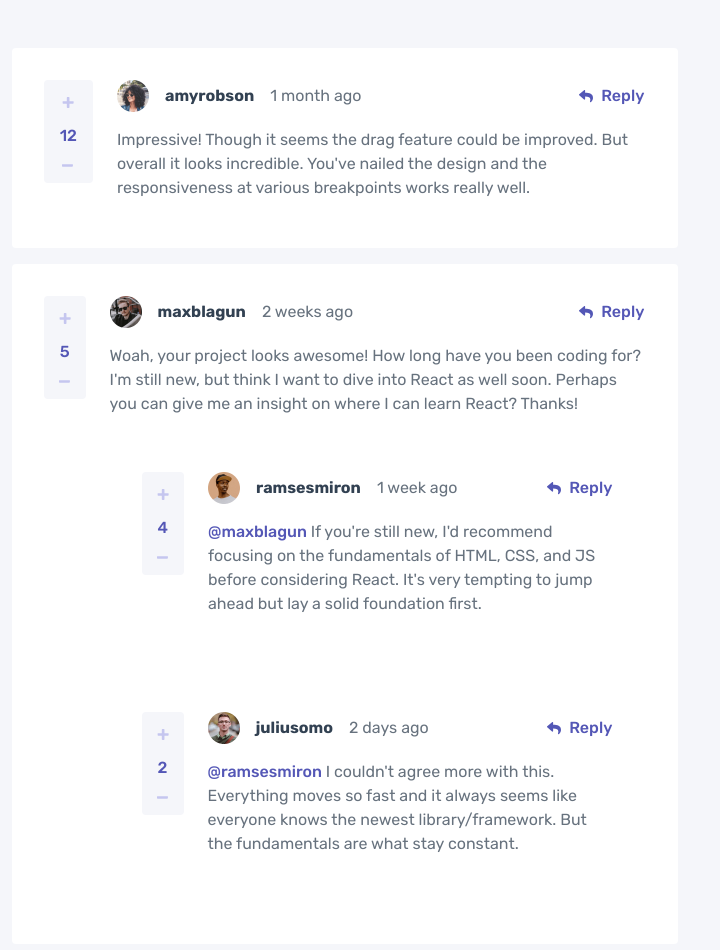
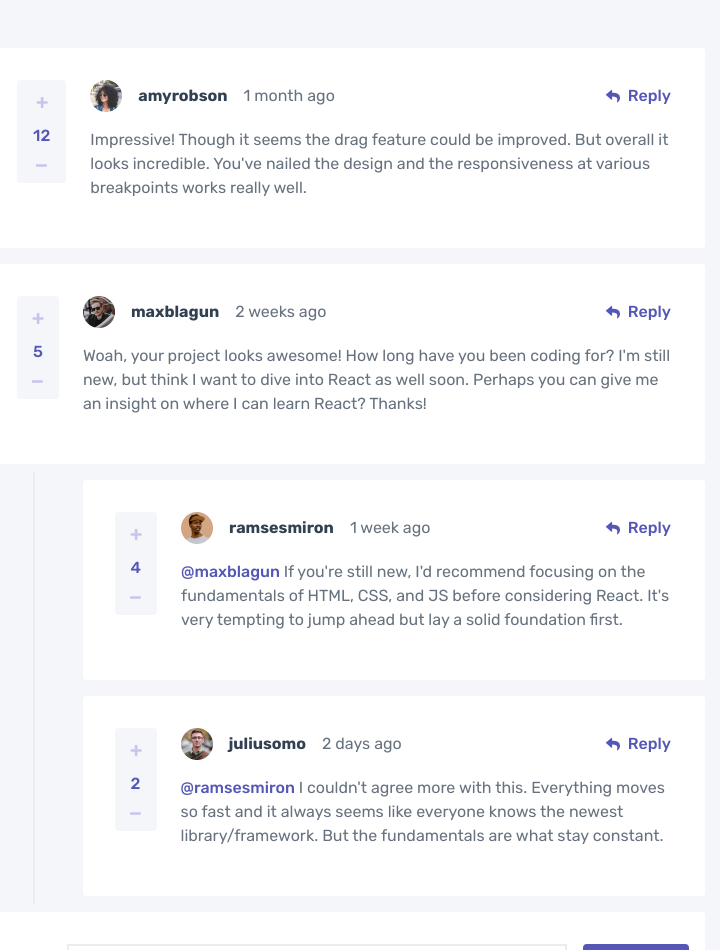
Before and after one commit to aweliego/interactive-comments-section, a React (Vite) app: page / in a window 1280 px wide. Shown: the top 950 px of the page, without its empty margins (295-1015 px from the left). Built offline with nearby package versions, Linux system fonts and the light colour scheme.

Commit message:
Finish styling replies section and adjust app witdh to max-width

```diff
--- a/src/App.tsx
+++ b/src/App.tsx
@@ -7,7 +7,7 @@ const App = () => {
   const { currentUser } = data
 
   return (
-    <section className='flex flex-col items-center justify-center sm:w-8/12 md:w-7/12 lg:w-6/12 mx-auto p-10'>
+    <section className='flex flex-col items-center justify-center max-w-default mx-auto p-10'>
       {comments.map((comment) => <Comment key={comment.id} {...comment} />)}
       <AddComment {...currentUser} />
     </section>
--- a/src/components/Comment/Comment.tsx
+++ b/src/components/Comment/Comment.tsx
@@ -33,10 +33,15 @@ const Comment: React.FC<CommentInterface> = ({ content, createdAt, score, user,
                     <p className="hover:text-primary-blue-light font-medium">  Reply</p>
                 </div>
                 {/* <Replies /> */}
-                <div className='col-start-2 col-span-2'>
-                    {replies?.length !== 0 ? replies?.map((reply) => (<Reply key={reply.id} {...reply} />)) : null}
-                </div>
             </article>
+            {replies?.length !== 0 ? (
+                <div className='flex'>
+                    <div className='w-1 bg-neutral-gray-light md:ml-12'></div>
+                    <div className='pl-6 md:pl-12'>
+                        {replies?.map((reply) => (<Reply key={reply.id} {...reply} />))}
+                    </div>
+                </div>) : null}
+
         </>
     )
 }
--- a/src/components/Comment/Reply.tsx
+++ b/src/components/Comment/Reply.tsx
@@ -7,7 +7,7 @@ import { ResponseInterface } from '../../types'
 const Reply: React.FC<ResponseInterface> = ({ content, createdAt, score, user, replyingTo }) => {
 
     const response = (<>
-        <article className="bg-neutral-white rounded grid grid-rows-mobile md:grid-rows-desktop md:grid-cols-desktop w-full p-4 md:p-8 m-2">
+        <article className="bg-neutral-white rounded grid grid-rows-mobile md:grid-rows-desktop md:grid-cols-desktop w-full p-4 md:p-8 my-2">
             {/* Meta */}
             <div className='flex flex-grow-1 w-full gap-4 items-center row-start-1 row-span-1 col-start-1 col-span-3 md:col-start-2 md:col-span-1'>
                 <img src={user?.image?.png} alt="user-icon" className='w-8' />
--- a/tailwind.config.js
+++ b/tailwind.config.js
@@ -38,9 +38,12 @@ export default {
         mobile_add: 'repeat(2, min-content)',
         desktop: 'min-content min-content'
       },
+      maxWidth: {
+        default: '50rem'
+      },
       screens: {
         sm: '600px',
-        md: '970px',
+        md: '700px',
         lg: '1440px'
       },
     },
```
